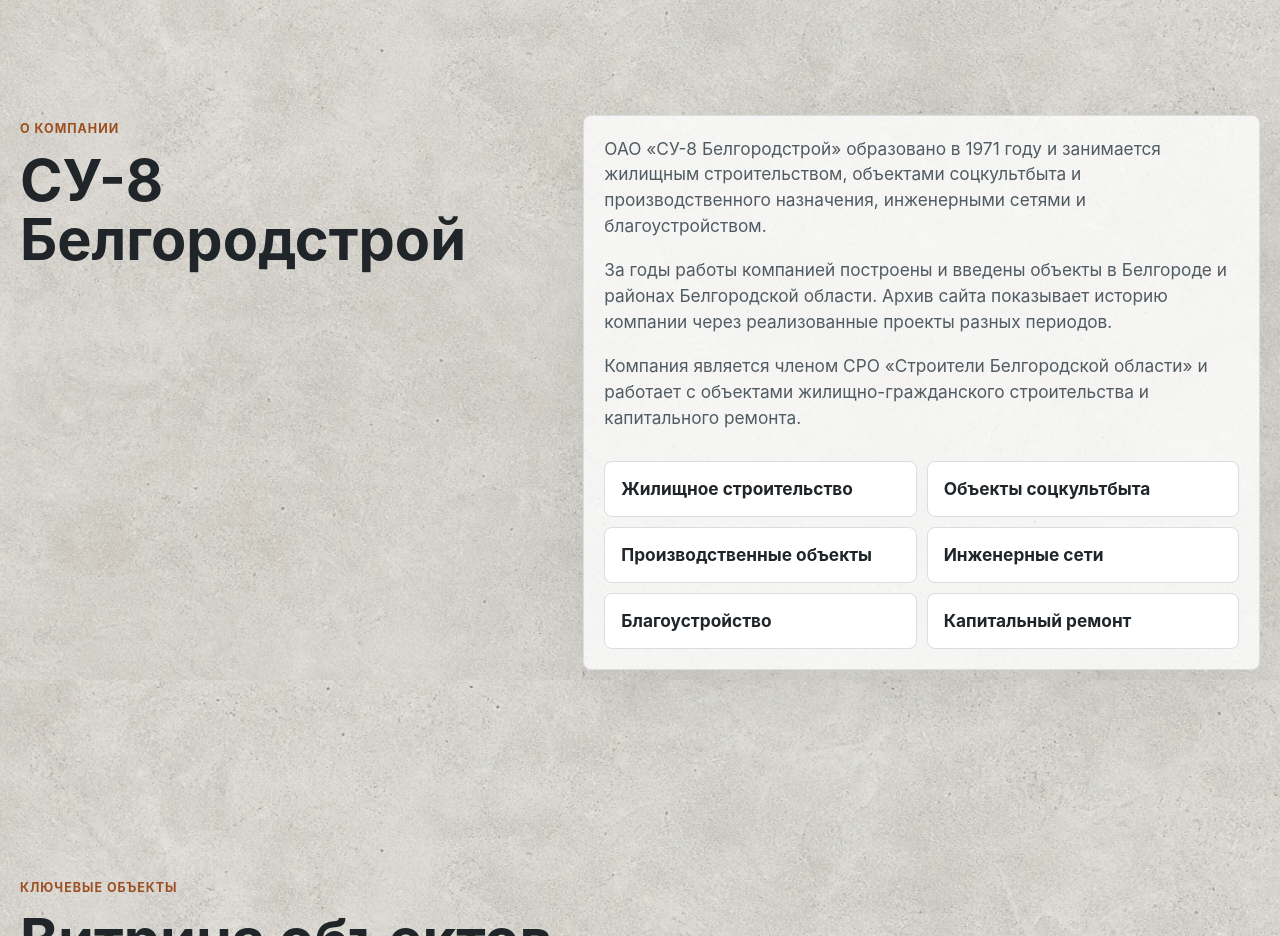
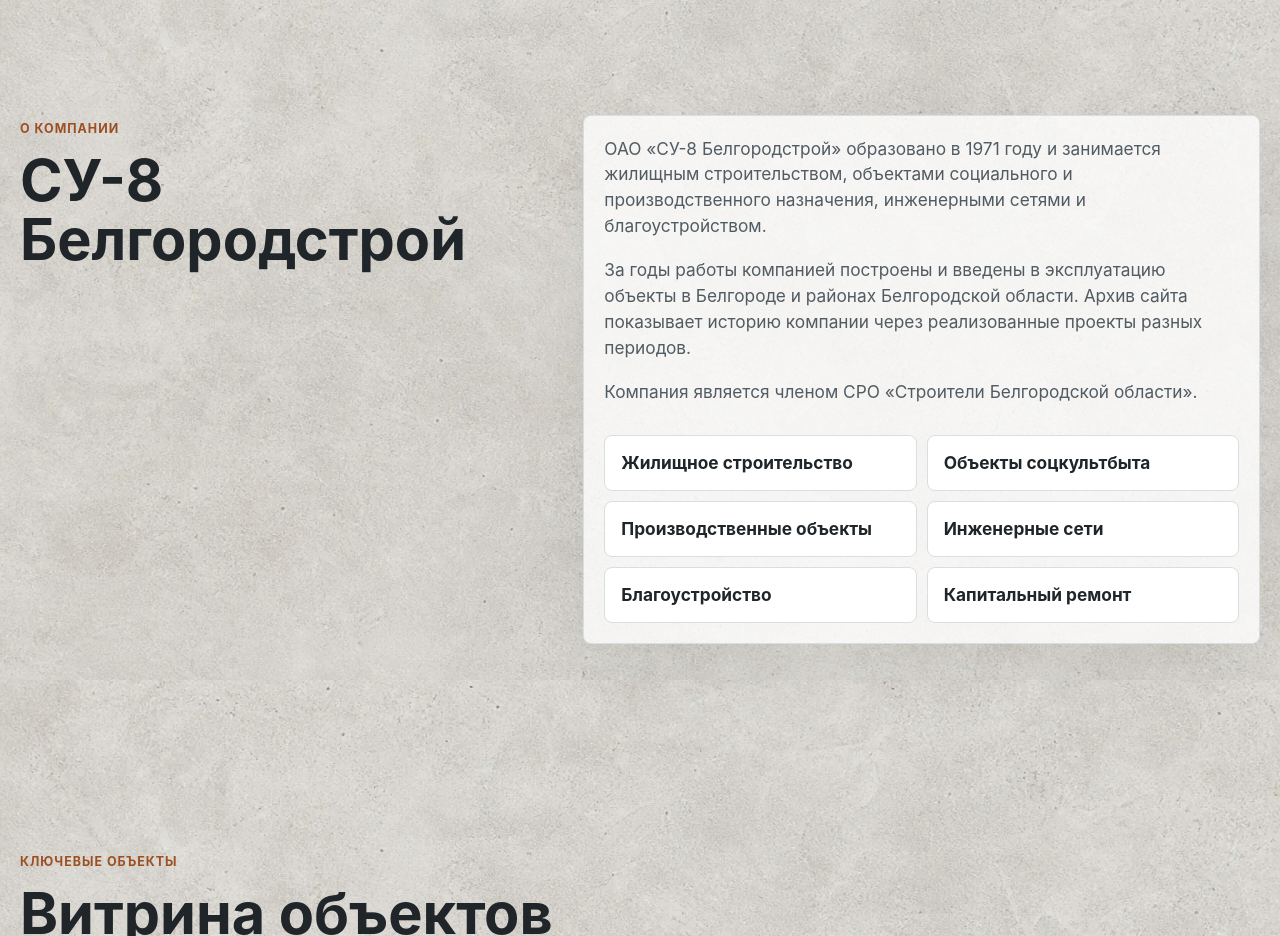
Before and after one commit to tkachas/construction-su8, a React (Vite) app: page / in a window 1280 px wide. Shown: the part 920-1856 px from the top of the page. Built offline with nearby package versions, Linux system fonts and the light colour scheme.

Commit message:
fix: hero page wording

```diff
--- a/src/data/company.ts
+++ b/src/data/company.ts
@@ -9,13 +9,13 @@
   phone: "26-32-76",
   email: "oaosu8bs1@rambler.ru",
   description: [
-    "ОАО «СУ-8 Белгородстрой» образовано в 1971 году и занимается жилищным строительством, объектами соцкультбыта и производственного назначения, инженерными сетями и благоустройством.",
-    "За годы работы компанией построены и введены объекты в Белгороде и районах Белгородской области. Архив сайта показывает историю компании через реализованные проекты разных периодов.",
-    "Компания является членом СРО «Строители Белгородской области» и работает с объектами жилищно-гражданского строительства и капитального ремонта."
+    "ОАО «СУ-8 Белгородстрой» образовано в 1971 году и занимается жилищным строительством, объектами социального и производственного назначения, инженерными сетями и благоустройством.",
+    "За годы работы компанией построены и введены в эксплуатацию объекты в Белгороде и районах Белгородской области. Архив сайта показывает историю компании через реализованные проекты разных периодов.",
+    "Компания является членом СРО «Строители Белгородской области»."
   ],
   metrics: [
     { value: "1971", label: "год основания" },
-    { value: "150+", label: "реализованных объектов", note: "по текущей осторожной формулировке" },
+    { value: "150+", label: "реализованных объектов" },
     { value: "90+ млрд ₽", label: "совокупная стоимость", note: "в ценах 2026 года" },
     { value: "3 млрд ₽", label: "лимит договора по допуску СРО" }
   ]
```
